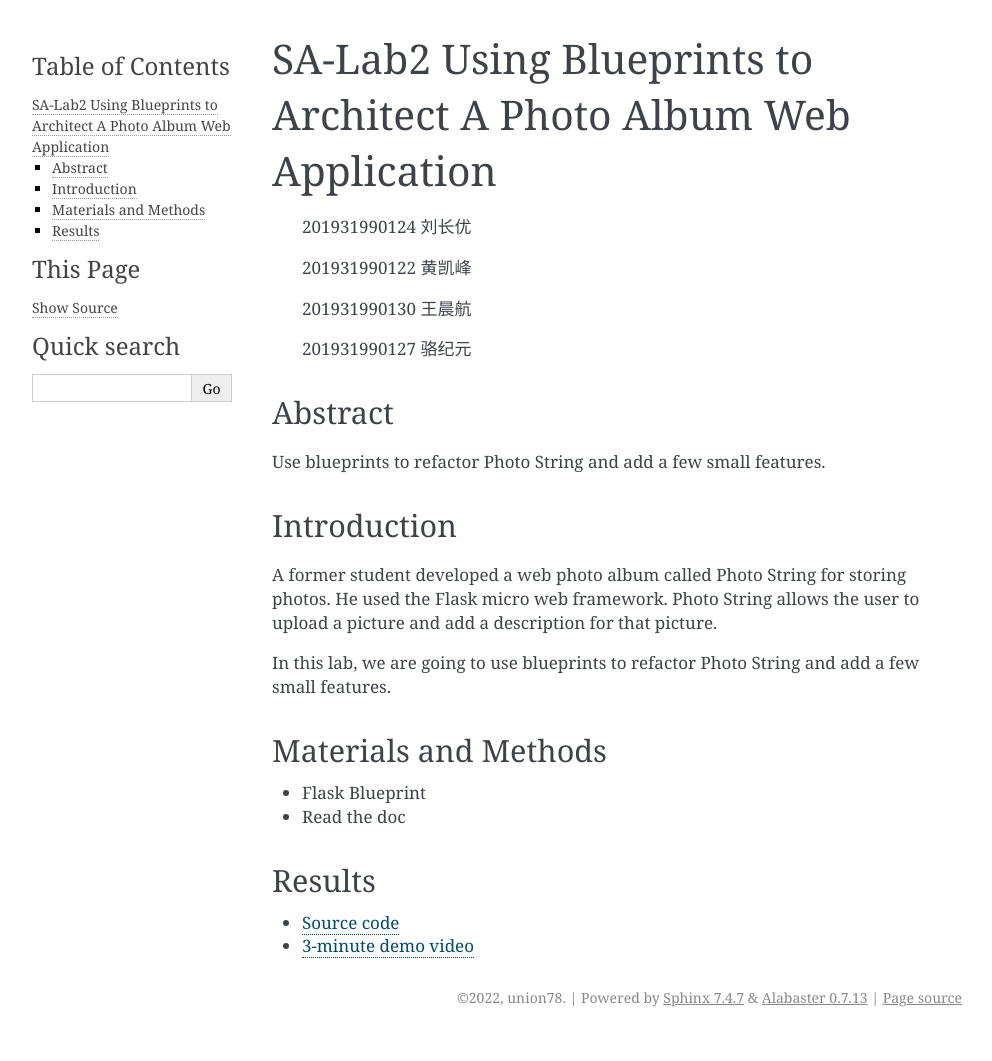
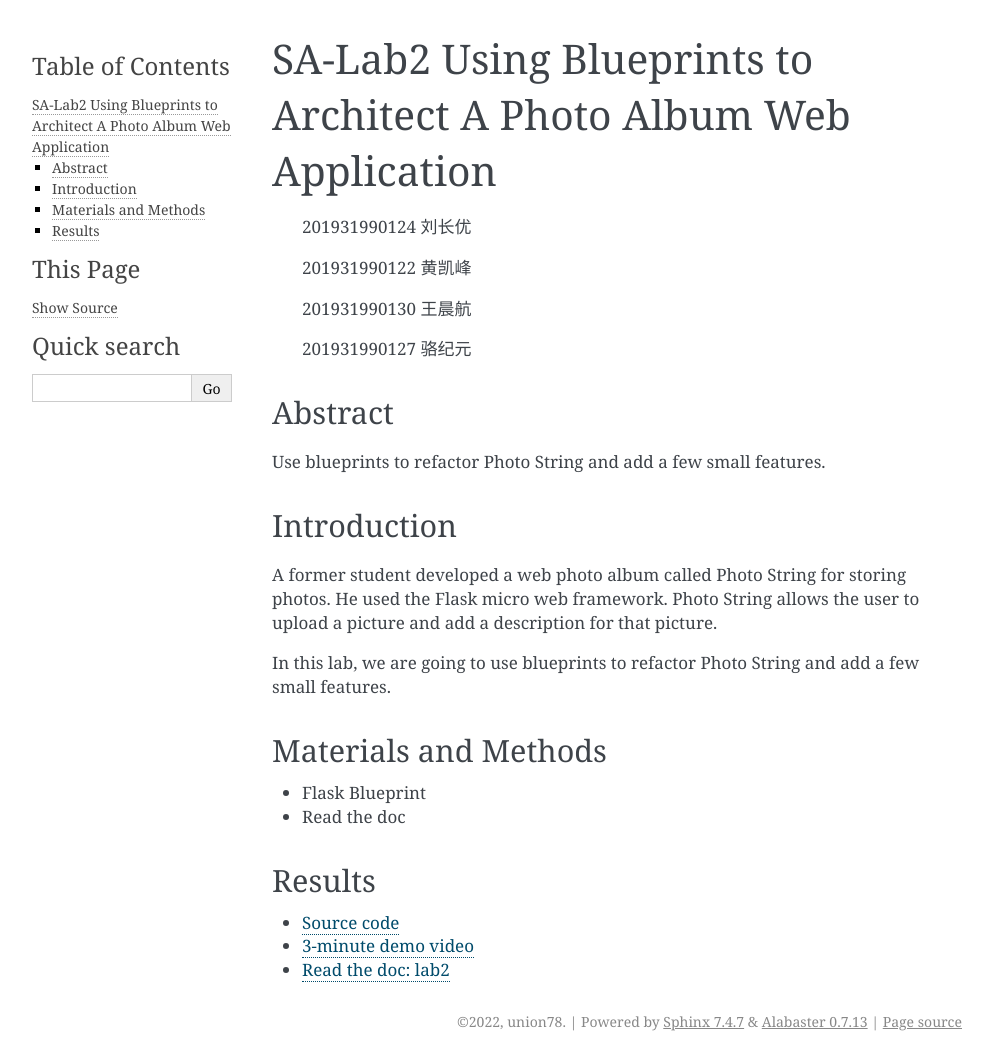
Before and after one commit to lingeri/englishpal, a Sphinx documentation site: the page built from docs/SA-lab2.md, in a window 1280 px wide. Shown: the whole page, without its empty margins (148-1140 px from the left). Built offline with Sphinx 7.4.7, drawn with Linux system fonts in a browser that asks for light colours; before the commit the page ends 1037 px from its top, so only the background shows below that.

Commit message:
update lab2

```diff
--- a/docs/SA-lab2.md
+++ b/docs/SA-lab2.md
@@ -26,5 +26,6 @@ In this lab, we are going to use blueprints to refactor Photo String and add a f
 
 ## Results
 
-- [Source code](PhotoString.zip)
+- [Source code](_static/PhotoString.zip)
 - [3-minute demo video]()
+- [Read the doc: lab2](https://englishpal-78.readthedocs.io/en/latest/SA-lab2.html)
```
